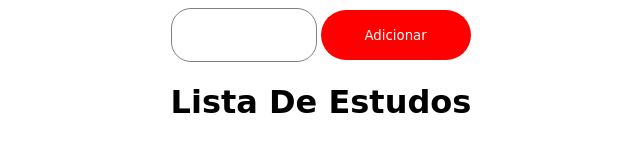
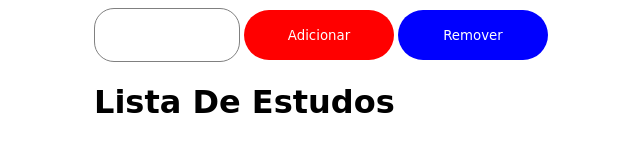
Before and after one commit to bakaykun/lisa.github.io, a plain HTML site: page index.html in a window 1280 px wide. Shown: the whole page, without its empty margins (319-959 px from the left). Drawn offline with Linux system fonts and the light colour scheme.

Commit message:
Update index.html

```diff
--- a/index.html
+++ b/index.html
@@ -1,5 +1,6 @@
 <!DOCTYPE html>
 <html>
+
 <head>
     <meta charset="utf-8">
     <meta name="viewport" content="width=device-width, initial-scale=1">
@@ -8,12 +9,14 @@
 
 
 </head>
+
 <body>
     <!-- eSTRUTURA DA APLICAÇÃO	-->
     <div class="conteudo">
         <div>
             <input type="text" id="input">
             <button type="submit" id="botao"> Adicionar </button>
+            <button type="submit" id="botao1" style="background-color: blue;"> Remover </button>
 
             <h1>Lista De Estudos</h1>
 
@@ -24,4 +27,5 @@
         </div>
     </div>
 </body>
+
 </html>
```
Lines whose indentation alone changed are shown as unchanged.
